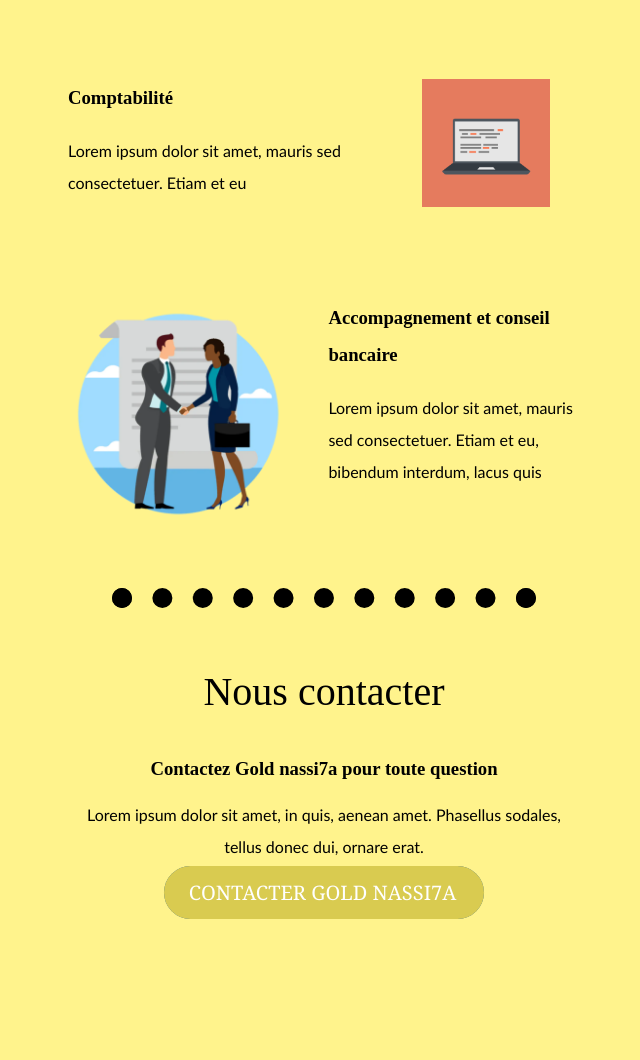
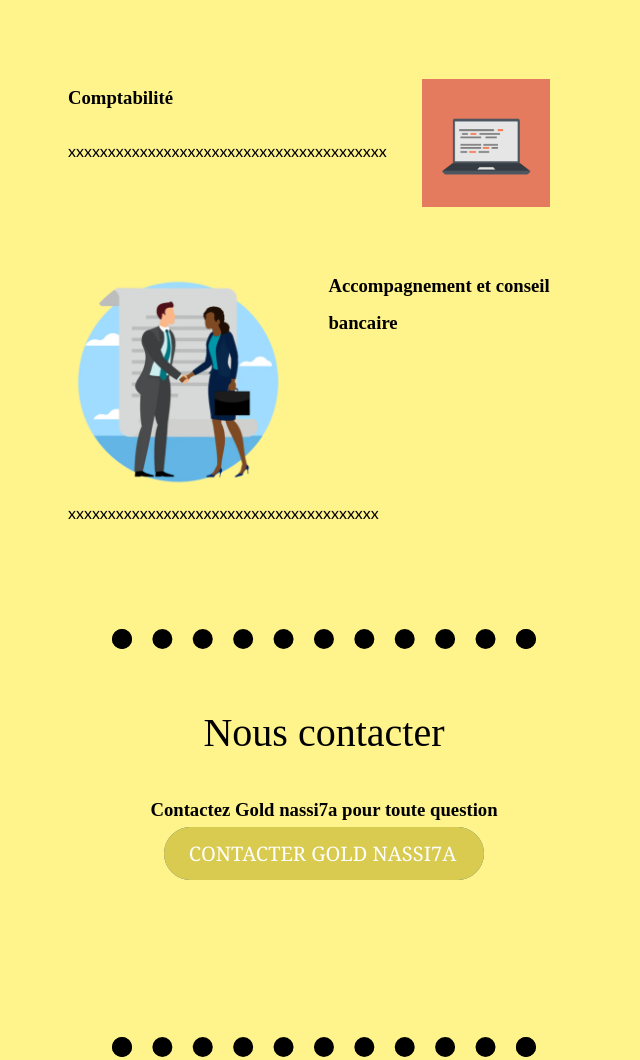
Before and after one commit to 12hiiind/GOLD-NASSI7A, a plain HTML site: page index.html in a window 1280 px wide. Shown: the part 1840-2900 px from the top of the page, without its empty margins (316-956 px from the left). Drawn offline with Linux system fonts and the light colour scheme.

Commit message:
Update index.html

```diff
--- a/index.html
+++ b/index.html
@@ -32,12 +32,12 @@
         <div class="skill-row">
           <img class="class2" src="images/computer.png" alt="">
           <h3>Comptabilité</h3>
-          <p >Lorem ipsum dolor sit amet, mauris sed consectetuer. Etiam et eu </p>
+          <p >xxxxxxxxxxxxxxxxxxxxxxxxxxxxxxxxxxxxxxxx </p>
         </div>
         <div class="skill-row">
           <img class="class3" src="images/banque.png" alt="">
           <h3>Accompagnement et conseil bancaire</h3>
-          <p >Lorem ipsum dolor sit amet, mauris sed consectetuer. Etiam et eu, bibendum interdum, lacus quis </p>
+          <p >xxxxxxxxxxxxxxxxxxxxxxxxxxxxxxxxxxxxxxx </p>
         </div>
 
       </div>
@@ -45,7 +45,7 @@
       <div class="contact-me">
         <h2>Nous contacter</h2>
         <h3>Contactez Gold nassi7a pour toute question </h3>
-        <p>Lorem ipsum dolor sit amet, in quis, aenean amet. Phasellus sodales, tellus donec dui, ornare erat.</p>
+        <p> </p>
         <a class="btn" href="mailto:gold.nassi7a.consulting@gmail.com">CONTACTER GOLD NASSI7A</a>
 
   </div>
```
